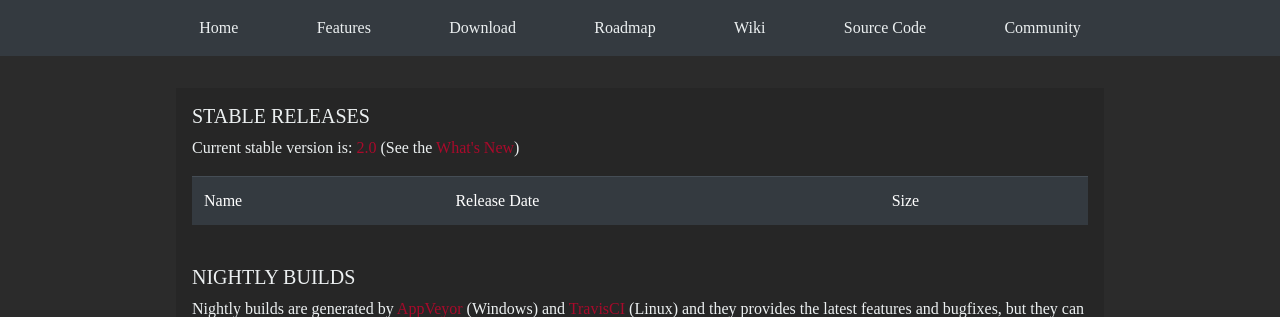
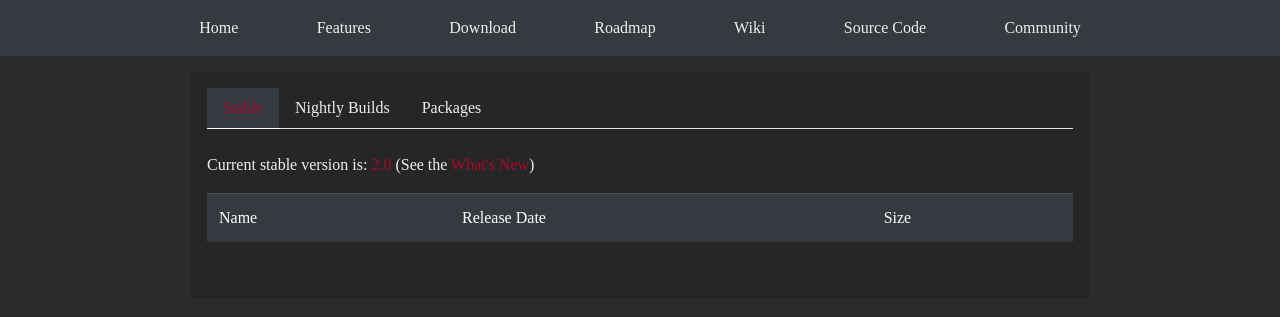
Before and after one commit to REDasmOrg/redasm.io, a Flask app: page /download in a window 1280 px wide. Shown: the top 317 px of the page. Run offline with Flask 2, Linux system fonts and the light colour scheme; some libraries are stand-ins or nearby versions.

Commit message:
Upgrade to 0.5.2

```diff
--- a/downloads.py
+++ b/downloads.py
@@ -73,3 +73,7 @@ class Downloads:
     @property
     def nightlies(self):
         return self._nightlies
+
+    @property
+    def sections(self):
+        return ["Stable", "Nightly Builds", "Packages"]
--- a/redasm.py
+++ b/redasm.py
@@ -1,6 +1,7 @@
 from flask import *
 from website import *
 from downloads import *
+import re
 import os
 
 application = Flask(__name__)
@@ -10,6 +11,10 @@ if os.getenv("REDASM_TESTMODE"):
     application.jinja_env.auto_reload = True
 
 website = WebSite()
+
+@application.template_filter("identifier")
+def identifier(input):
+    return re.sub(r"\s+", "_", input.lower())
 
 @application.route("/favicon.ico")
 def favicon():
--- /dev/null
+++ b/static/assets/packages.txt
@@ -0,0 +1,3 @@
+Arch    | redasm-git | https://aur.archlinux.org/packages/redasm-git/
+Debian  | redasm     | http://phd-sid.ethz.ch/debian/redasm
+FreeBSD | redasm     | https://www.freshports.org/devel/redasm
--- a/static/css/theme.css
+++ b/static/css/theme.css
@@ -18,6 +18,7 @@ html, body {
 a {
  color: #ecf0f1 !important;
  text-decoration: none !important;
+ outline: 0;
 }
 
 a:hover {
@@ -28,6 +29,24 @@ a:hover {
 /* Bootstrap Overrides */
 .navbar .navbar-brand {
  font-weight: bold;
+}
+
+link, .nav-tabs .nav-link.active {
+ background-color: #343a40 !important;
+ color: #a80a2b !important;
+}
+
+.nav-tabs .nav-link:hover {
+ background-color: #343a40 !important;
+ color: #ecf0f1 !important;
+}
+
+.nav-tabs .nav-link {
+ border-top-left-radius: 0;
+ border-top-right-radius: 0;
+ border-left-width: 0;
+ border-top-width: 0;
+ border-right-width: 0;
 }
 
 .border-secondary {
@@ -59,6 +78,10 @@ a:hover {
   margin: auto;
 }
 
+.fill-width {
+  width: 100%;
+}
+
 .redasm-divider {
  border-top: 2px solid #343a40;
 }
@@ -67,7 +90,7 @@ a:hover {
  height: 10vh;
 }
 
-.redasm-column {
+.redasm-content {
  background-color: #262626;
  height: inherit;
 }
--- a/templates/content.html
+++ b/templates/content.html
@@ -1,4 +1,4 @@
-<div class="m-3 row">
+<div class="m-3 fill-width">
 	{% if page == 'features' %}
 	{%    include 'contents/features.html' %}
 	{% elif page == 'download' %}
--- a/templates/contents/download.html
+++ b/templates/contents/download.html
@@ -1,46 +1,26 @@
 <div>
-    <h5 class="text-uppercase">Stable Releases</h5>
-    <p>Current stable version is:&nbsp;<span class="highlighted-text">{{downloads.current_version}}</span>
-    (See the <a class="highlighted-text" href="{{website.repo_url}}/blob/master/CHANGELOG.md">What's New</a>)</p>
-    <table class="table table-dark">
-        <thead>
-            <tr>
-                <td>Name</td>
-                <td>Release Date</td>
-                <td>Size</td>
-            </tr>
-        </thead>
-        <tbody>
-            {% for d in downloads.releases: %}
-            <tr>
-                <td><a href="download/{{d.id}}/{{d.name}}">{{d.name}}</a></td>
-                <td>{{d.release_date}}</td>
-                <td>{{d.size}}</td>
-            </tr>
-            {% endfor %}
-        </tbody>
-    </table>
+    <ul class="nav nav-tabs" id="download-tab" role="tablist">
+        {% for section in downloads.sections: %}
+        <li class="nav-item">
+            {% if section == downloads.sections[0]: %}
+            <a class="nav-link active" id="{{section|identifier}}-tab" data-toggle="tab" href="#{{section|identifier}}" role="tab" aria-controls="{{section|identifier}}" aria-selected="true">{{section}}</a>
+            {% else %}
+            <a class="nav-link" id="{{section|identifier}}-tab" data-toggle="tab" href="#{{section|identifier}}" role="tab" aria-controls="{{section|identifier}}" aria-selected="false">{{section}}</a>
+            {% endif %}
+        </li>
+        {% endfor %}
+    </ul>
     <br>
-    <h5 class="text-uppercase">Nightly Builds</h5>
-    <p>Nightly builds are generated by <a class="highlighted-text" href="https://ci.appveyor.com/project/Dax89/redasm">AppVeyor</a> (Windows) and
-    <a class="highlighted-text" href="https://travis-ci.org/REDasmOrg/REDasm">TravisCI</a> (Linux) and they provides the latest features
-    and bugfixes, but they can be unstable.</p>
-    <table class="table table-dark">
-        <thead>
-            <tr>
-                <td>Name</td>
-                <td>Release Date</td>
-                <td>Size</td>
-            </tr>
-        </thead>
-        <tbody>
-            {% for d in downloads.nightlies: %}
-            <tr>
-                <td><a href="download/{{d.id}}/{{d.name}}">{{d.name}}</a></td>
-                <td>{{d.release_date}}</td>
-                <td>{{d.size}}</td>
-            </tr>
-            {% endfor %}
-        </tbody>
-    </table>
+    <div class="tab-content" id=download-tab-content">
+        {% for section in downloads.sections: %}
+            {% if section == downloads.sections[0]: %}
+                <div class="tab-pane fade show active" id="{{section|identifier}}" role="tabpanel" aria-labelledby="{{section|identifier}}-tab">
+            {% else %}
+                <div class="tab-pane fade show " id="{{section|identifier}}" role="tabpanel" aria-labelledby="{{section|identifier}}-tab">
+            {% endif %}
+                {% include 'contents/download/' + section|identifier + '.html' %}
+            </div>
+        {% endfor %}
+    </div>
+    <br>
 </div>
--- /dev/null
+++ b/templates/contents/download/nightly_builds.html
@@ -0,0 +1,21 @@
+<p>Nightly builds are generated by <a class="highlighted-text" href="https://ci.appveyor.com/project/Dax89/redasm">AppVeyor</a> (Windows) and
+<a class="highlighted-text" href="https://travis-ci.org/REDasmOrg/REDasm">TravisCI</a> (Linux) and they provides the latest features
+and bugfixes, but they can be unstable.</p>
+<table class="table table-dark">
+    <thead>
+        <tr>
+            <td>Name</td>
+            <td>Release Date</td>
+            <td>Size</td>
+        </tr>
+    </thead>
+    <tbody>
+        {% for d in downloads.nightlies %}
+        <tr>
+            <td><a href="download/{{d.id}}/{{d.name}}">{{d.name}}</a></td>
+            <td>{{d.release_date}}</td>
+            <td>{{d.size}}</td>
+        </tr>
+        {% endfor %}
+    </tbody>
+</table>
--- /dev/null
+++ b/templates/contents/download/packages.html
@@ -0,0 +1,20 @@
+<p>These are unofficial packages created by the community.<br>
+Currently, there is no official support for them.</p>
+<table class="table table-dark">
+    <thead>
+        <tr>
+            <td>OS</td>
+            <td>Package Name</td>
+            <td>URL</td>
+        </tr>
+    </thead>
+    <tbody>
+        {% for p in website.get_packages() %}
+        <tr>
+            <td>{{p[0]}}</td>
+            <td>{{p[1]}}</td>
+            <td><a class="highlighted-text" href="{{p[2]}}">{{p[2]}}</a></td>
+        </tr>
+        {% endfor %}
+    </tbody>
+</table>
--- /dev/null
+++ b/templates/contents/download/stable.html
@@ -0,0 +1,20 @@
+<p>Current stable version is:&nbsp;<span class="highlighted-text">{{downloads.current_version}}</span>
+(See the <a class="highlighted-text" href="{{website.repo_url}}/blob/master/CHANGELOG.md">What's New</a>)</p>
+<table class="table table-dark">
+    <thead>
+        <tr>
+            <td>Name</td>
+            <td>Release Date</td>
+            <td>Size</td>
+        </tr>
+    </thead>
+    <tbody>
+        {% for d in downloads.releases %}
+        <tr>
+            <td><a href="download/{{d.id}}/{{d.name}}">{{d.name}}</a></td>
+            <td>{{d.release_date}}</td>
+            <td>{{d.size}}</td>
+        </tr>
+        {% endfor %}
+    </tbody>
+</table>
--- a/templates/footer.html
+++ b/templates/footer.html
@@ -12,12 +12,13 @@
           <li>
             <a href="https://www.capstone-engine.org">Capstone Engine</a>
           </li>
-          <li>
+          <!--<li>
             <a href="https://github.com/d3/d3">D3.js</a>
           </li>
           <li>
             <a href="https://github.com/dagrejs">DagreJS</a>
           </li>
+          --!>
         </ul>
       </div>
       <div class="col-md-3 mb-md-0 mb-3">
--- a/templates/index.html
+++ b/templates/index.html
@@ -8,16 +8,19 @@
         <script src="https://code.jquery.com/jquery-3.3.1.slim.min.js" integrity="sha384-q8i/X+965DzO0rT7abK41JStQIAqVgRVzpbzo5smXKp4YfRvH+8abtTE1Pi6jizo" crossorigin="anonymous"></script>
         <script src="https://cdnjs.cloudflare.com/ajax/libs/popper.js/1.14.7/umd/popper.min.js" integrity="sha384-UO2eT0CpHqdSJQ6hJty5KVphtPhzWj9WO1clHTMGa3JDZwrnQq4sF86dIHNDz0W1" crossorigin="anonymous"></script>
         <script src="https://stackpath.bootstrapcdn.com/bootstrap/4.3.1/js/bootstrap.min.js" integrity="sha384-JjSmVgyd0p3pXB1rRibZUAYoIIy6OrQ6VrjIEaFf/nJGzIxFDsf4x0xIM+B07jRM" crossorigin="anonymous"></script>
-        <title>{{website.title}}</title>
+
+        {% if (page == None) or (page == "/") %}
+            <title>{{website.title}}</title>
+        {% else %}
+            <title>{{website.short_title}} - {{page|capitalize}}</title>
+        {% endif %}
     </head>
     <body>
         {% include 'navbar.html' %}
         <div class="content">
             <div class="container-fluid">
-                <div class="mt-3 row">
-                    <div class="m-3 column redasm-column">
-                        {% include 'content.html' %}
-                    </div>
+                <div class="m-3 row justify-content-center redasm-content">
+                    {% include 'content.html' %}
                 </div>
                 <hr class="mt-4 redasm-divider"></hr>
             </div>
--- a/website.py
+++ b/website.py
@@ -26,11 +26,15 @@ class WebSite:
 
     @property
     def version(self):
-        return "0.5.1"
+        return "0.5.2"
 
     @property
     def title(self):
         return "REDasm Disassembler"
+
+    @property
+    def short_title(self):
+        return "REDasm"
 
     @property
     def brand(self):
@@ -79,6 +83,9 @@ class WebSite:
     def get_formats(self):
         return self._readcolumns("formats.txt")
 
+    def get_packages(self):
+        return self._readcolumns("packages.txt")
+
     def get_carousel(self):
         carousel = [ ]
         for root, dirs, files in os.walk("static/assets/carousel"):
```
Lines whose indentation alone changed are shown as unchanged.
